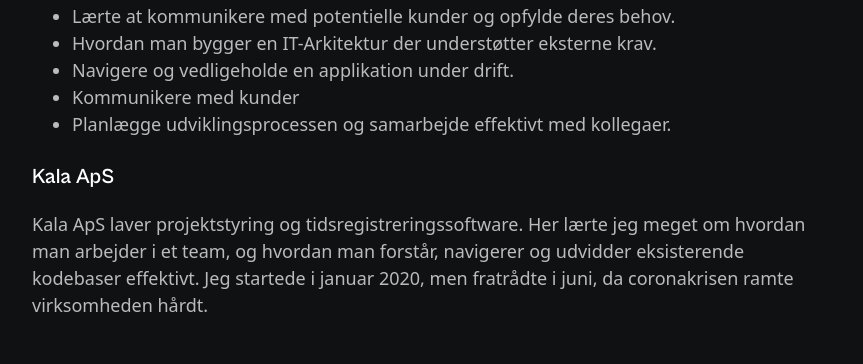
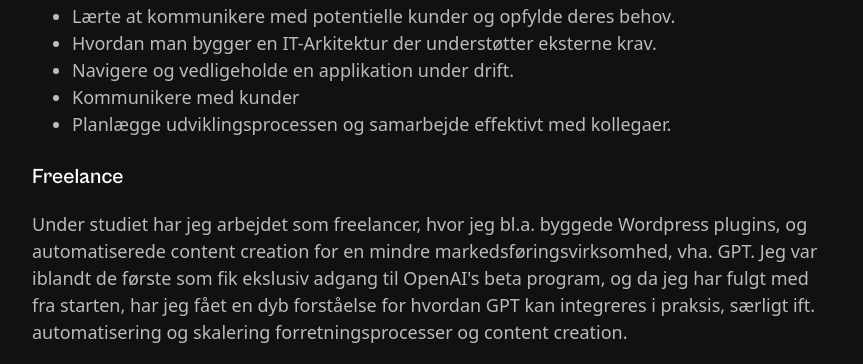
Before and after one commit to lassebomh/bomh.net, an Astro site: page / in a window 1280 px wide. Shown: the part 1368-1732 px from the top of the page, without its empty margins (208-1071 px from the left). Built offline with nearby package versions, Linux system fonts and the light colour scheme; Astro itself is replaced by a stand-in of ours.

Commit message:
Update index.astro

```diff
--- a/src/pages/index.astro
+++ b/src/pages/index.astro
@@ -87,10 +87,17 @@
 			<li>Kommunikere med kunder</li>
 			<li>Planlægge udviklingsprocessen og samarbejde effektivt med kollegaer.</li>
 		</ul>
+
+		<h3>Freelance</h3>
+		<p>
+			Under studiet har jeg arbejdet som freelancer, hvor jeg bl.a. byggede Wordpress plugins, og automatiserede content creation for en mindre markedsføringsvirksomhed, vha. GPT. Jeg var iblandt de første som fik ekslusiv adgang til OpenAI's beta program, og da jeg har fulgt med fra starten, har jeg fået en dyb forståelse for hvordan GPT kan integreres i praksis, særligt ift. automatisering og skalering forretningsprocesser og content creation.
+		</p>
+
 		<h3>Kala ApS</h3>
 		<p>
 			Kala ApS laver projektstyring og tidsregistreringssoftware. Her lærte jeg meget om hvordan man arbejder i et team, og hvordan man forstår, navigerer og udvidder eksisterende kodebaser effektivt. Jeg startede i januar 2020, men fratrådte i juni, da coronakrisen ramte virksomheden hårdt.
 		</p>
+
 
 		<h2>Udvalgte fritidsprojekter</h2>
 
```
